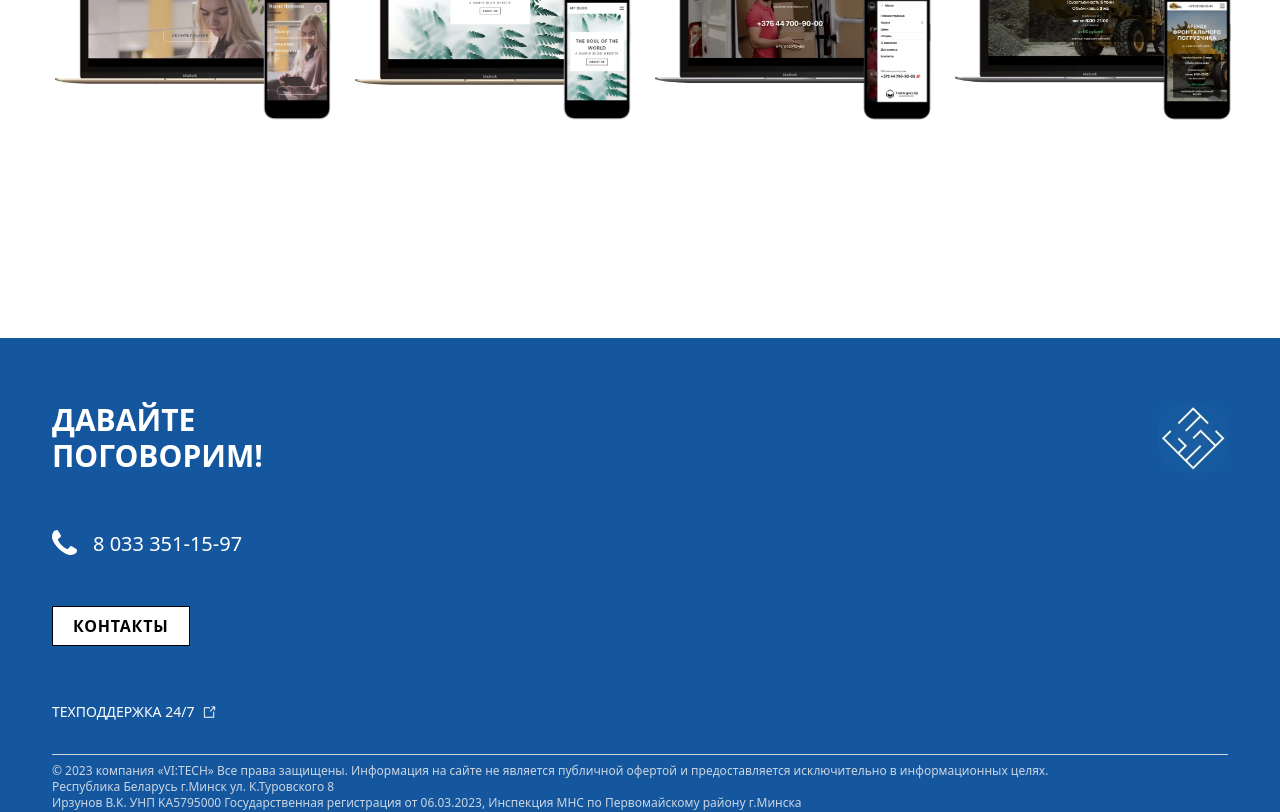
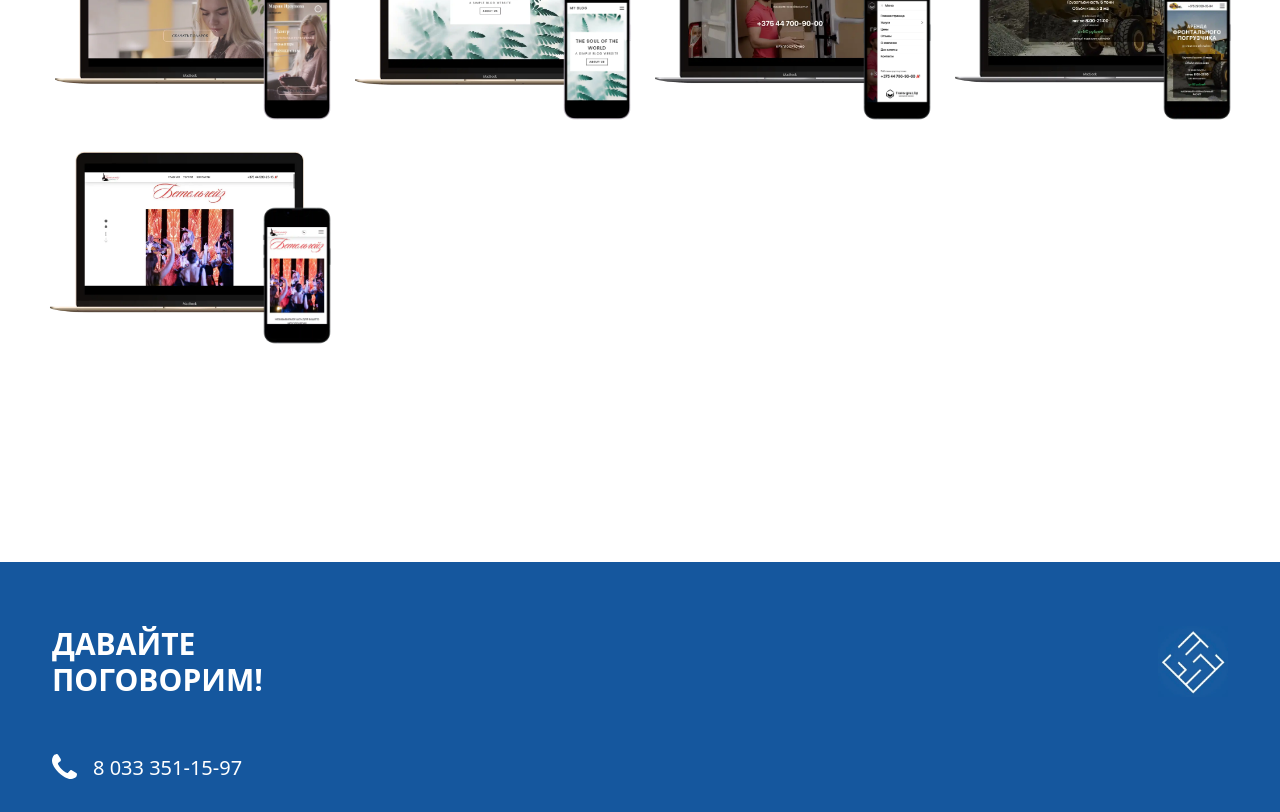
Before and after one commit to Victor-Irzunov/myWebSite, a Next.js app: page /portfolio in a window 1280 px wide. Shown: the part 2680-3492 px from the top of the page. Built offline with nearby package versions, Linux system fonts and the light colour scheme; no server answers.

Commit message:
belshow.by

```diff
--- a/app/dlya-klienta/[link]/page.js
+++ b/app/dlya-klienta/[link]/page.js
@@ -2,7 +2,6 @@ import { useDataArticles } from "@/hook/dataArticlesHook";
 import { Empty } from "antd";
 import Image from "next/image";
 import Link from "next/link";
-import { Watermark } from 'antd';
 
 export function generateMetadata({ params: { link } }) {
 	let title;
@@ -68,14 +67,12 @@ const page = async ({ params: { link } }) => {
 						<span className="text-black ml-2 uppercase">Назад</span>
 					</div>
 				</Link>
-
-				<Watermark content="VI:TECH">
 					<section className="mt-12">
 						<div className="mb-12">
 							<h1 className="text-3xl text-[#004C97] uppercase" itemProp="name">
 								{data[0].title}
 							</h1>
-							<p className="mt-3">Автор: <span className="italic" itemProp="author">Ирзунов Виктор Константинович</span></p>
+							<p className="mt-3">Автор: <span className="italic" itemProp="author">Ирзунов Виктор</span></p>
 						</div>
 
 						<div className="">
@@ -90,7 +87,6 @@ const page = async ({ params: { link } }) => {
 							</div>
 						</div>
 					</section>
-				</Watermark>
 			</article>
 
 		</main>
--- a/components/footer/Footer.js
+++ b/components/footer/Footer.js
@@ -56,7 +56,7 @@ const Footer = () => {
 
 				<div className="mt-8 text-xs text-slate-300 font-light border-t border-gray-300 pt-2">
 					<p className="">
-						&copy; 2023 компания «VI:TECH» Все права защищены. Информация на сайте не является публичной офертой и предоставляется исключительно в информационных целях.
+						Copyright © 2023 «VI:TECH» Все права защищены. Информация на сайте не является публичной офертой и предоставляется исключительно в информационных целях.
 					</p>
 					<p className="">
 						Республика Беларусь г.Минск ул. К.Туровского 8
--- a/constans/portfolio/PortfolioData.js
+++ b/constans/portfolio/PortfolioData.js
@@ -366,4 +366,17 @@ export const dataPortfolio = [
 		w2: 70,
 		h2: 132
 	},
+	{
+		id: 30,
+		title: '',
+		link: 'https://belshow.by/',
+		image: '/portfolio/portfolioCard/shou/1.webp',
+		alt: 'Сайт клиента искусство шоу Бетельгейз, компании VI:TECH',
+		w: 1000,
+		h: 566,
+		image2: '/portfolio/portfolioCard/shou/2.webp',
+		alt2: 'Сайт клиента искусство шоу Бетельгейз, компании VI:TECH',
+		w2: 70,
+		h2: 132
+	},
 ]
--- a/constans/service/dataSiteVizitka.js
+++ b/constans/service/dataSiteVizitka.js
@@ -209,7 +209,7 @@ export const title = {
 }
 
 export const priceAndDate = {
-	price: '170-200 BYN',
+	price: '170-250 BYN',
 	date: '2-3 дня'
 }
 
```
Also changed, not shown: public/portfolio/portfolioCard/shou/1.webp (added), public/portfolio/portfolioCard/shou/2.webp (added).
